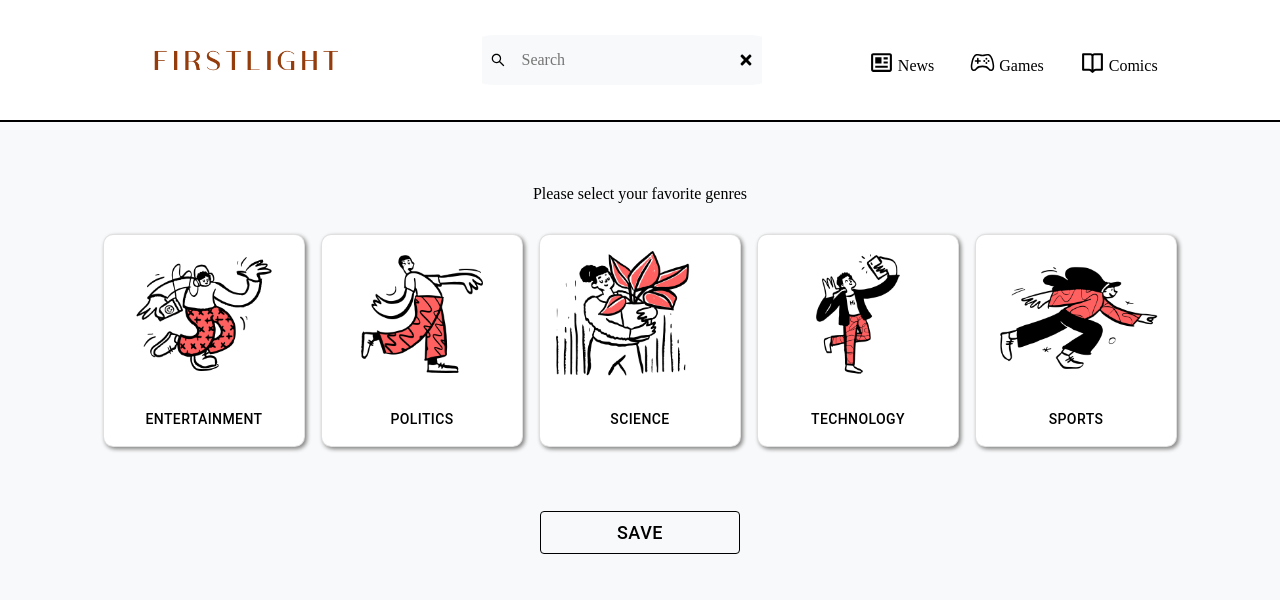
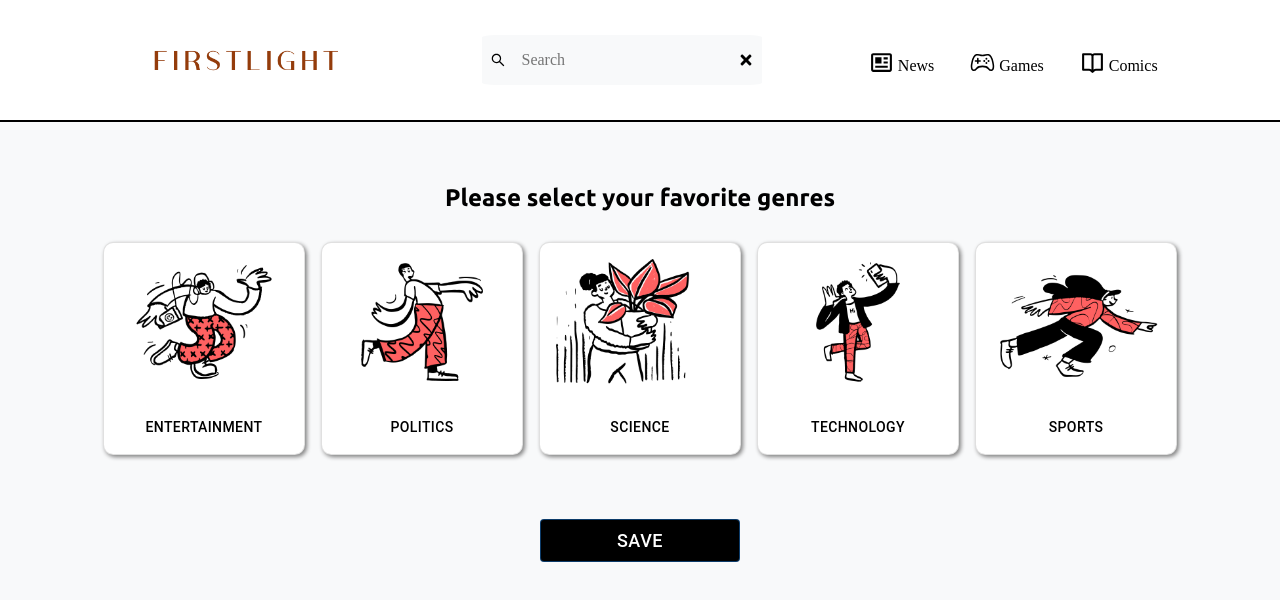
Before and after one commit to FirstLight-A-positive-news-initiative/FrontEnd, a React (Create React App) app: page /choose-genre in a window 1280 px wide. Shown: the top 600 px of the page. Built offline with nearby package versions, Linux system fonts and the light colour scheme.

Commit message:
Minor Styling Fixes

```diff
--- a/src/components/BottomNav/index.js
+++ b/src/components/BottomNav/index.js
@@ -1,7 +1,5 @@
 import React, { useState } from "react";
 import { Link } from "react-router-dom";
-import BottomNavigation from '@mui/material/BottomNavigation';
-import BottomNavigationAction from '@mui/material/BottomNavigationAction';
 import { AiOutlineSearch } from "react-icons/ai";
 import { BiNews, BiBookOpen } from "react-icons/bi";
 import { IoGameControllerOutline } from "react-icons/io5";
--- a/src/components/ChooseGenre/styles.css
+++ b/src/components/ChooseGenre/styles.css
@@ -2,6 +2,7 @@
     display: flex;
     justify-content: center;
     flex-wrap: wrap;
+    font-family: 'Ubuntu', sans-serif;
 }
 
 .ChooseGenre__heading {
@@ -9,6 +10,8 @@
     width: 100%;
     text-align: center;
     margin-bottom: 2.5%;
+    font-size: 1.5rem;
+    font-weight: bold;
 }
 
 .ChooseGenre__alert-disable {
@@ -40,8 +43,8 @@
 #ChooseGenre__submit-button {
     min-width: 200px;
     font-size: large;
-    color: black;
-    border: 0.1em solid black;
+    color: white;
+    background-color: black;
 }
 
 @media only screen and (max-width : 992px) {
```
